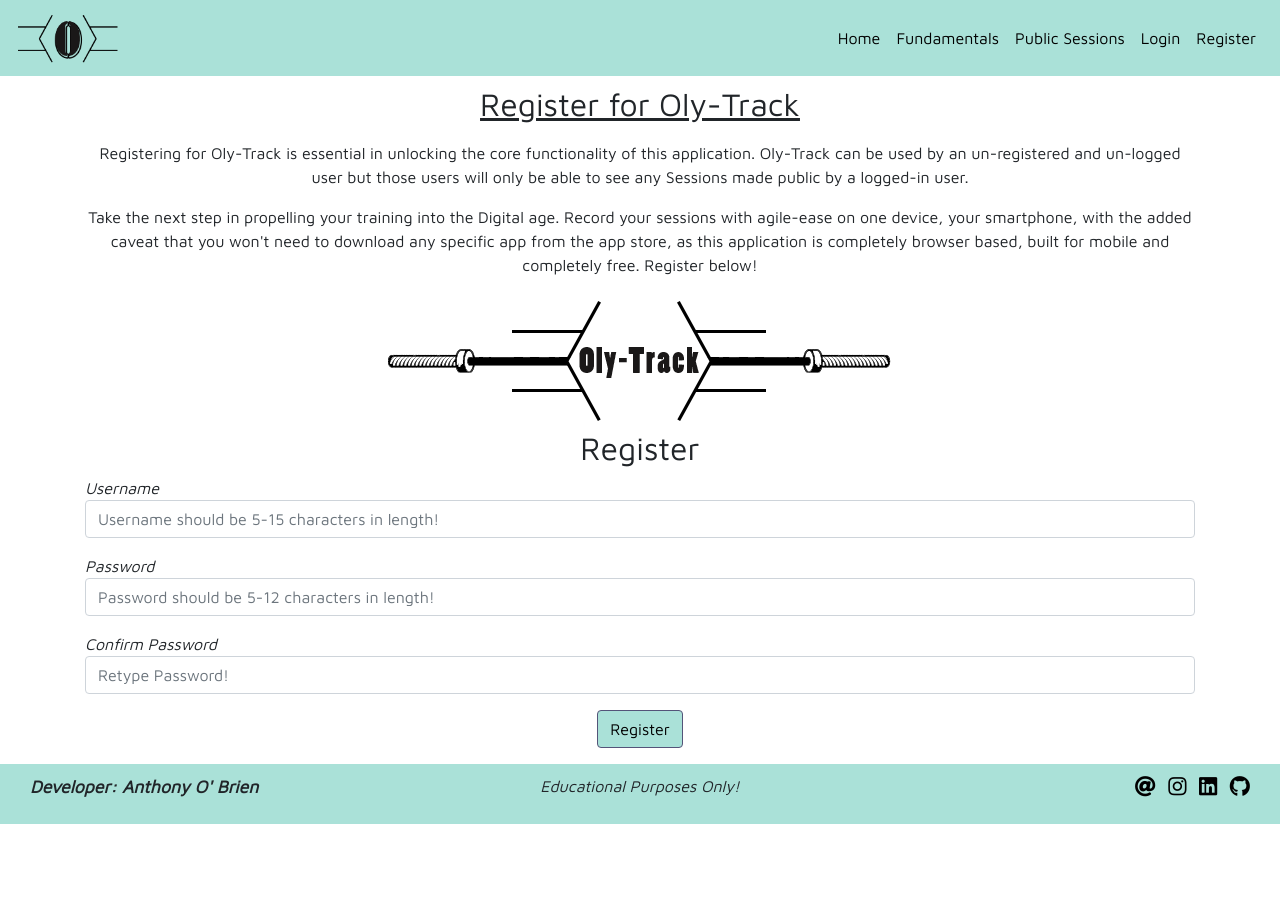
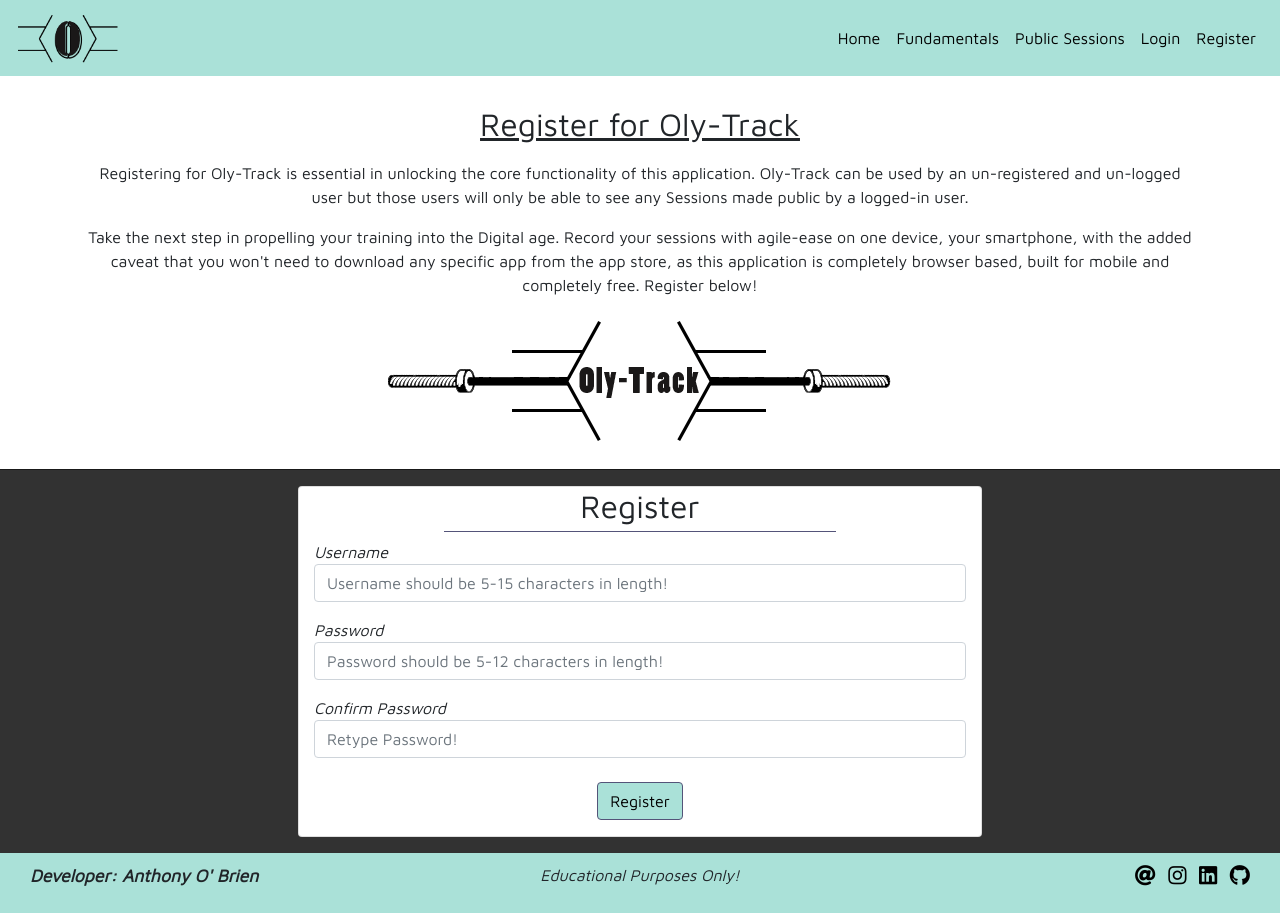
Before and after one commit to auxfuse/Milestone3, a Flask app: page /register in a window 1280 px wide. Before the commit the page ends 824 px from the top, so only its background shows below. Run offline with Flask 2, Linux system fonts and the light colour scheme; some libraries are stand-ins or nearby versions.

Commit message:
Registration page and form finalised and styled

```diff
--- a/static/css/style.css
+++ b/static/css/style.css
@@ -302,7 +302,8 @@ footer .row {
     font-weight: bold;
 }
 
-    /* Empty span styled as an absolute positioned element inside the relative parent and set to the parent width & height. Z-Index set to 1 to ensure the empty span is brought to the foreground */
+    /* Empty span styled as an absolute positioned element inside the relative parent and set to the parent width & height.
+            Z-Index set to 1 to ensure the empty span is brought to the foreground */
 .div-url-overlay {
     position: absolute;
     width: 100%;
@@ -342,9 +343,9 @@ footer .row {
     margin-bottom: 0.5rem;
 }
 
-/* Login */
+/* Login & Registration */
 
-.login-form {
+.login-form, .register-form {
     margin: 1rem;
     background: #ffffff;
     border: 1px solid rgba(0,0,0, 0.125);
@@ -353,7 +354,7 @@ footer .row {
     min-width: 0;
 }
 
-.login-header:after {
+.login-header:after, .register-header:after {
     content: '';
     display: block;
     height: 1px;
@@ -362,7 +363,7 @@ footer .row {
     background: #545479;
 }
 
-.login-form-row {
+.login-form-row, .register-form-row {
     justify-content: center;
 }
 
@@ -372,10 +373,11 @@ footer .row {
     margin-bottom: 0;
 }
 
-.login-btn {
+.login-btn, .register-btn {
     margin-top: 0.5rem;
 }
 
+    /* Only on Login page, styled link to navigate user to registration page */
 .register-link {
     margin-bottom: 1rem;
 }
@@ -419,7 +421,7 @@ footer .row {
     }
 
     /* Login & Registration forms size constraint for larger devices */
-    .login-form {
+    .login-form, .register-form {
         max-width: 60%;
     }
 }
--- a/templates/register.html
+++ b/templates/register.html
@@ -1,7 +1,7 @@
 {% extends 'base.html' %}
 {% block content %}
-    <section class="content" id="register">
-        <div class="container register-detail">
+    <section class="about">
+        <div class="container content register-detail">
             <div class="row">
                 <div class="col-sm-12 about-title text-center">
                     <h2>Register for Oly-Track</h2>
@@ -19,15 +19,12 @@
                 </div>
             </div>
         </div>
+    </section>
 
+    <section id="registration">
         <div class="container">
-            <div class="row">
-                <div class="col-sm-12">
-
-                </div>
-            </div>
-            <div class="row form-register-row">
-                <div class="col-sm-12">
+            <div class="row register-form-row">
+                <div class="col-sm-12 register-form">
                     <h2 class="register-header text-center">Register</h2>
                     <!-- Alert to user that duplicate username has been detected. -->
                     <div class="text-center">
@@ -41,7 +38,7 @@
                             {% endif %}
                         {% endwith %}
                     </div>
-                    <form id="register-login" action="" method="POST">
+                    <form action="" method="POST">
                         <!-- hidden_tag needed to protect against CSRF (cross-site request forgery) attacks in conjunction with our secret key. -->
                         {{ form.hidden_tag() }}
 
@@ -102,7 +99,7 @@
                             {% endif %}
                         </div>
                         <div class="form-group text-center">
-                            {{ form.submit(class="btn btn-primary") }}
+                            {{ form.submit(class="btn btn-primary register-btn") }}
                         </div>
                     </form>
                 </div>
```
